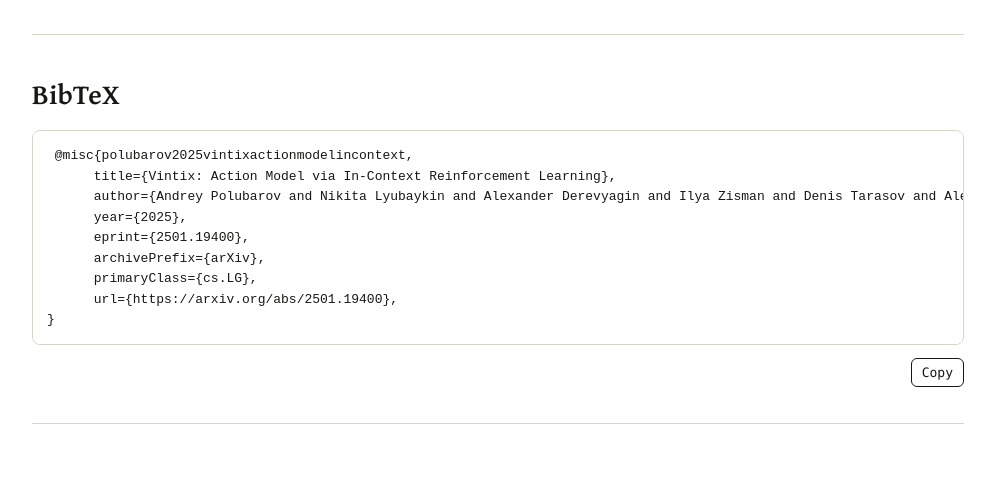
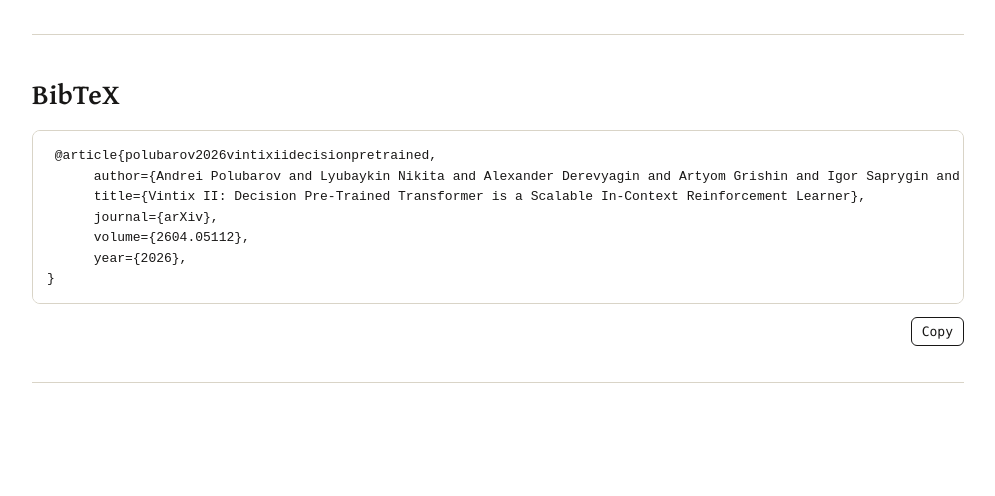
Before and after one commit to dunnolab/vintix-II, a plain HTML site: page index.html in a window 1280 px wide. Shown: the part 6705-7201 px from the top of the page, without its empty margins (142-1137 px from the left). After the commit the page ends 7160 px from the top, so only its background shows below. Drawn offline with nearby package versions, Linux system fonts and the light colour scheme.

Commit message:
add bibtex

```diff
--- a/index.html
+++ b/index.html
@@ -723,14 +723,12 @@
     <!-- Cite -->
     <section id="cite">
       <h2>BibTeX</h2>
-      <pre><code> @misc{polubarov2025vintixactionmodelincontext,
-      title={Vintix: Action Model via In-Context Reinforcement Learning},
-      author={Andrey Polubarov and Nikita Lyubaykin and Alexander Derevyagin and Ilya Zisman and Denis Tarasov and Alexander Nikulin and Vladislav Kurenkov},
-      year={2025},
-      eprint={2501.19400},
-      archivePrefix={arXiv},
-      primaryClass={cs.LG},
-      url={https://arxiv.org/abs/2501.19400},
+      <pre><code> @article{polubarov2026vintixiidecisionpretrained,
+      author={Andrei Polubarov and Lyubaykin Nikita and Alexander Derevyagin and Artyom Grishin and Igor Saprygin and Aleksandr Serkov and Mark Averchenko and Daniil Tikhonov and Maksim Zhdanov and Alexander Nikulin and Ilya Zisman and Albina Klepach and Alexey Zemtsov and Vladislav Kurenkov},
+      title={Vintix II: Decision Pre-Trained Transformer is a Scalable In-Context Reinforcement Learner},
+      journal={arXiv},
+      volume={2604.05112},
+      year={2026},
 } </code></pre>
       <div style="text-align:right; margin-top:8px">
         <a class="pill" href="#" target="_blank">Copy</a>
```
